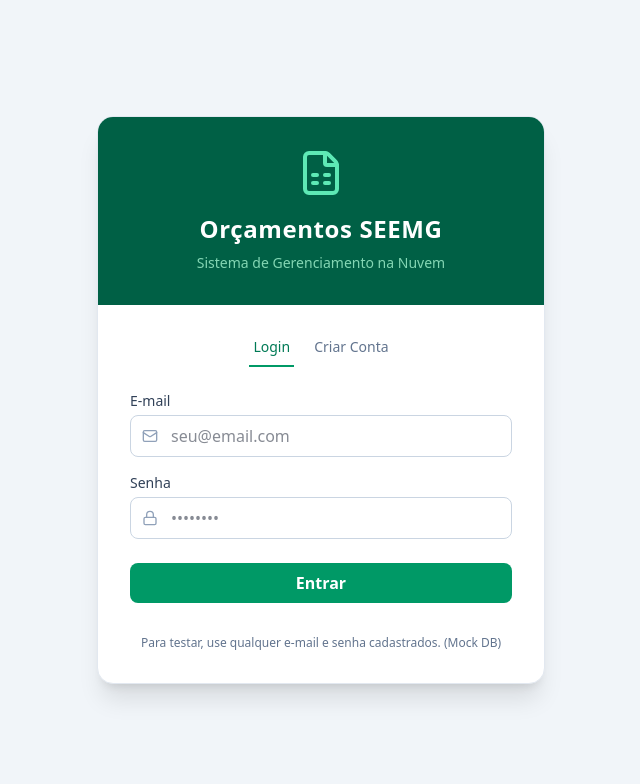
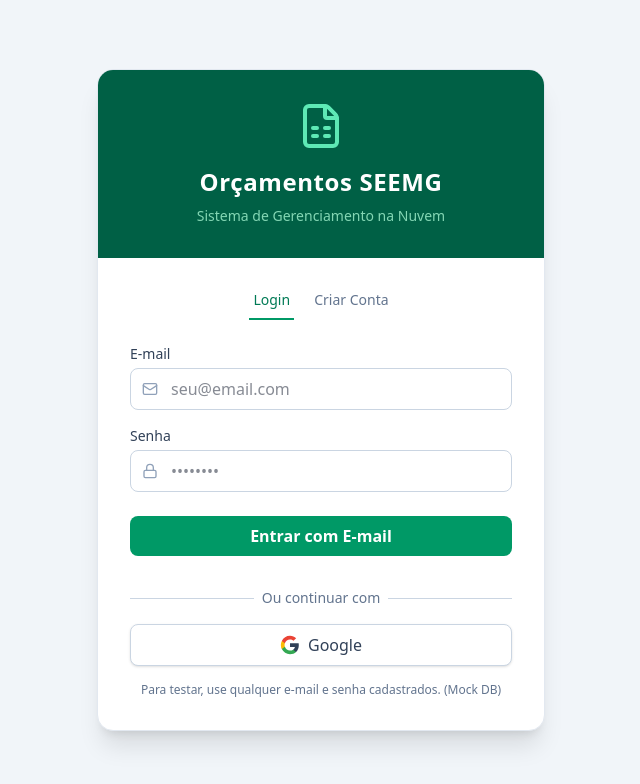
Before and after one commit to danieljart/orcamentos-seemg, a React (Vite) app: page /login in a window 1280 px wide. Shown: the top 784 px of the page, without its empty margins (319-959 px from the left). Built offline with nearby package versions, Linux system fonts and the light colour scheme; no server answers.

Commit message:
feat: adicionar login via Google OAuth

```diff
--- a/src/pages/Auth.tsx
+++ b/src/pages/Auth.tsx
@@ -182,8 +182,44 @@
               disabled={loading}
               className="w-full bg-emerald-600 hover:bg-emerald-700 text-white font-bold py-2 px-4 rounded-lg transition-colors mt-2 disabled:opacity-50 disabled:cursor-not-allowed"
             >
-              {loading ? 'Aguarde...' : isRegistering ? 'Criar Conta' : 'Entrar'}
+              {loading ? 'Aguarde...' : isRegistering ? 'Criar Conta' : 'Entrar com E-mail'}
             </button>
+
+            {!isRegistering && (
+              <>
+                <div className="relative my-4">
+                  <div className="absolute inset-0 flex items-center">
+                    <div className="w-full border-t border-slate-300"></div>
+                  </div>
+                  <div className="relative flex justify-center text-sm">
+                    <span className="px-2 bg-white text-slate-500">Ou continuar com</span>
+                  </div>
+                </div>
+
+                <button
+                  type="button"
+                  onClick={async () => {
+                    try {
+                      setLoading(true);
+                      await db.auth.signInWithGoogle();
+                    } catch (err: any) {
+                      setError(err.message || 'Erro ao entrar com Google');
+                      setLoading(false);
+                    }
+                  }}
+                  disabled={loading}
+                  className="w-full bg-white hover:bg-slate-50 text-slate-700 font-medium py-2 px-4 border border-slate-300 rounded-lg shadow-sm flex justify-center items-center gap-2 transition-colors disabled:opacity-50 disabled:cursor-not-allowed"
+                >
+                  <svg className="w-5 h-5" viewBox="0 0 24 24">
+                    <path fill="currentColor" d="M22.56 12.25c0-.78-.07-1.53-.2-2.25H12v4.26h5.92c-.26 1.37-1.04 2.53-2.21 3.31v2.77h3.57c2.08-1.92 3.28-4.74 3.28-8.09z" />
+                    <path fill="#34A853" d="M12 23c2.97 0 5.46-.98 7.28-2.66l-3.57-2.77c-.98.66-2.23 1.06-3.71 1.06-2.86 0-5.29-1.93-6.16-4.53H2.18v2.84C3.99 20.53 7.7 23 12 23z" />
+                    <path fill="#FBBC05" d="M5.84 14.09c-.22-.66-.35-1.36-.35-2.09s.13-1.43.35-2.09V7.07H2.18C1.43 8.55 1 10.22 1 12s.43 3.45 1.18 4.93l2.85-2.22.81-.62z" />
+                    <path fill="#EA4335" d="M12 5.38c1.62 0 3.06.56 4.21 1.64l3.15-3.15C17.45 2.09 14.97 1 12 1 7.7 1 3.99 3.47 2.18 7.07l3.66 2.84c.87-2.6 3.3-4.53 6.16-4.53z" />
+                  </svg>
+                  Google
+                </button>
+              </>
+            )}
 
             <p className="text-xs text-center text-slate-500 mt-4">
               {isRegistering
--- a/src/services/db.ts
+++ b/src/services/db.ts
@@ -87,6 +87,15 @@
 
       if (error) throw error;
       return data as User;
+    },
+    signInWithGoogle: async (): Promise<void> => {
+      const { error } = await supabase.auth.signInWithOAuth({
+        provider: 'google',
+        options: {
+          redirectTo: 'https://orcamentos-seemg.netlify.app'
+        }
+      });
+      if (error) throw error;
     },
     updateUser: async (data: Partial<User>): Promise<User> => {
       const { data: { session } } = await supabase.auth.getSession();
```
